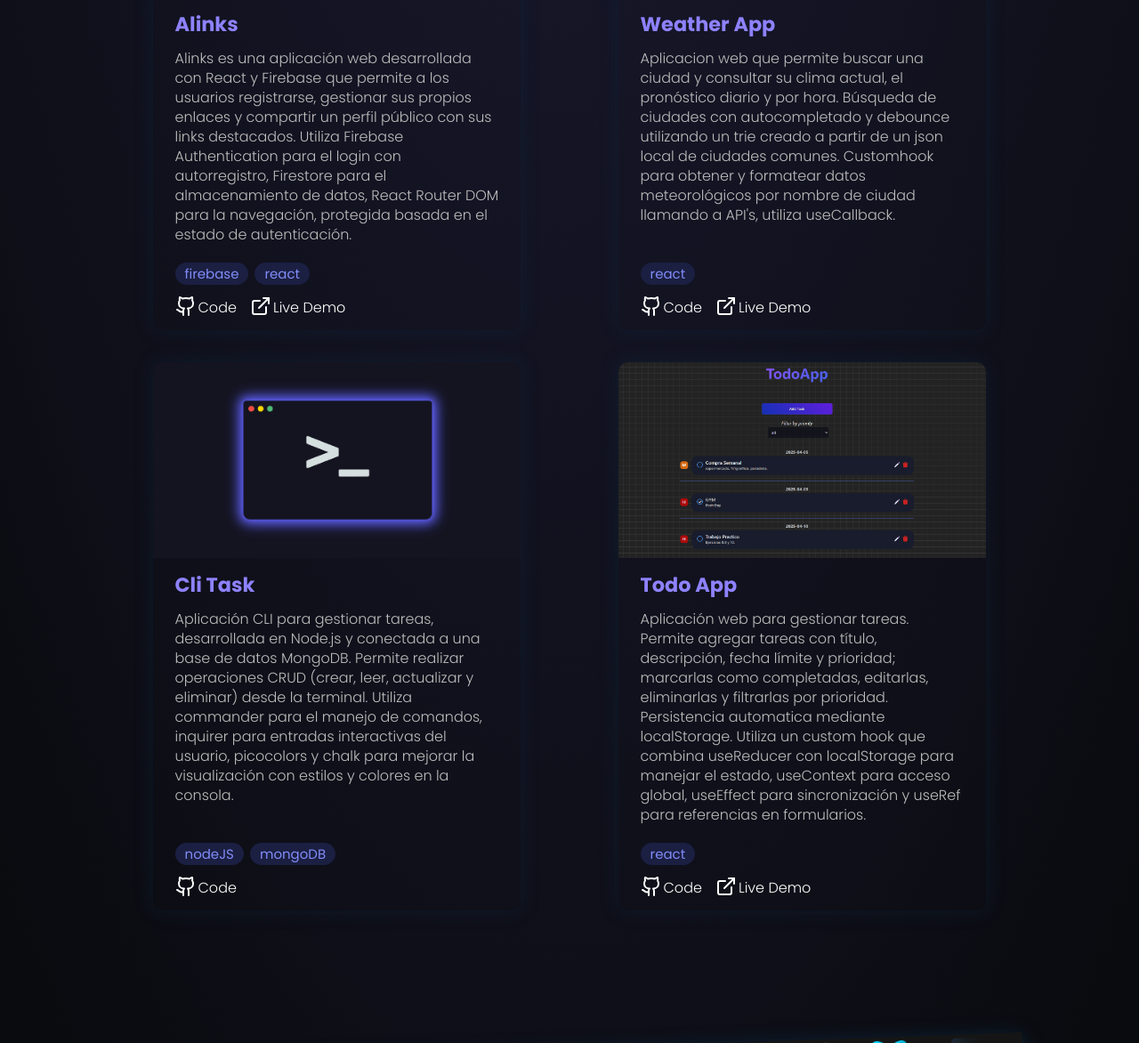
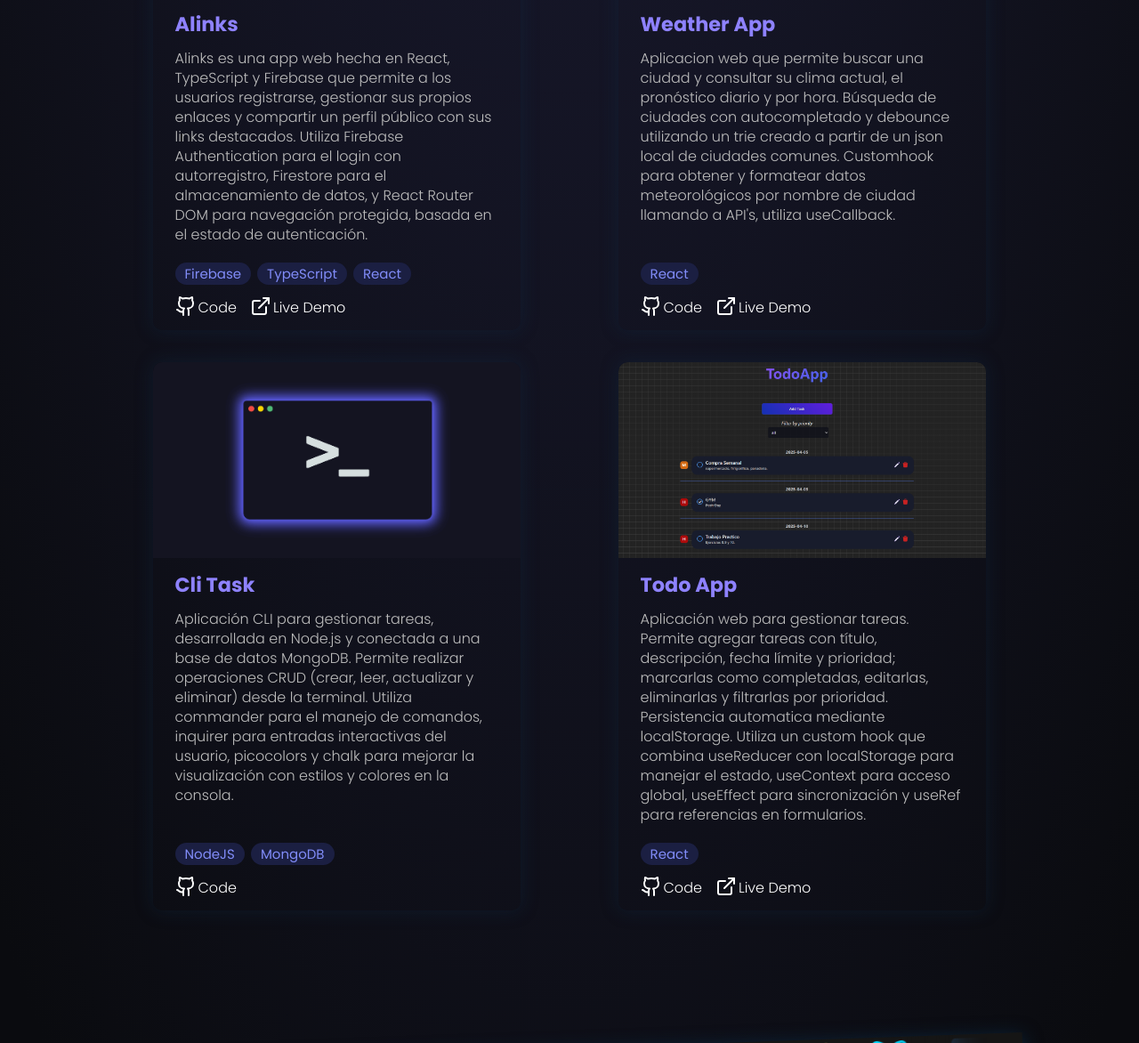
Before and after one commit to Aaron-Cue/portfolio, a plain HTML site: page src/index.html in a window 1280 px wide. Shown: the part 2294-3466 px from the top of the page at 89% size. Drawn offline with nearby package versions, Linux system fonts and the light colour scheme.

Commit message:
change description alinks project

```diff
--- a/src/index.html
+++ b/src/index.html
@@ -212,16 +212,17 @@
                 class="description-project"
                 data-translate="description-project-1"
               >
-                Alinks es una aplicación web desarrollada con React y Firebase
-                que permite a los usuarios registrarse, gestionar sus propios
-                enlaces y compartir un perfil público con sus links destacados.
-                Utiliza Firebase Authentication para el login con autorregistro,
-                Firestore para el almacenamiento de datos, React Router DOM para
-                la navegación, protegida basada en el estado de autenticación.
+              Alinks es una app web hecha en React, TypeScript y Firebase
+              que permite a los usuarios registrarse, gestionar sus propios
+              enlaces y compartir un perfil público con sus links destacados.
+              Utiliza Firebase Authentication para el login con autorregistro,
+              Firestore para el almacenamiento de datos, y React Router DOM para
+              navegación protegida, basada en el estado de autenticación.
               </p>
               <div class="tecnologies-project">
-                <div class="tecnologie">firebase</div>
-                <div class="tecnologie">react</div>
+                <div class="tecnologie">Firebase</div>
+                <div class="tecnologie">TypeScript</div>
+                <div class="tecnologie">React</div>
               </div>
               <div class="projects_links">
                 <a
@@ -296,7 +297,7 @@
               Aplicacion web que permite buscar una ciudad y consultar su clima actual, el pronóstico diario y por hora. Búsqueda de ciudades con autocompletado y debounce utilizando un trie creado a partir de un json local de ciudades comunes. Customhook para obtener y formatear datos meteorológicos por nombre de ciudad llamando a API's, utiliza useCallback.
               </p>
               <div class="tecnologies-project">
-                <div class="tecnologie">react</div>
+                <div class="tecnologie">React</div>
               </div>
               <div class="projects_links">
                 <a
@@ -375,8 +376,8 @@
                 mejorar la visualización con estilos y colores en la consola.
               </p>
               <div class="tecnologies-project">
-                <div class="tecnologie">nodeJS</div>
-                <div class="tecnologie">mongoDB</div>
+                <div class="tecnologie">NodeJS</div>
+                <div class="tecnologie">MongoDB</div>
               </div>
               <div class="projects_links">
                 <a
@@ -425,7 +426,7 @@
               Aplicación web para gestionar tareas, con una interfaz rápida, simple e intuitiva. Permite agregar tareas con título, descripción, fecha límite y prioridad; marcarlas como completadas, editarlas, eliminarlas y filtrarlas por prioridad. Los datos se guardan automáticamente en localStorage para conservar las tareas entre sesiones. Utiliza un custom hook que combina useReducer con localStorage para manejar el estado, useContext para acceso global, useEffect para sincronización y useRef para referencias en formularios.
               </p>
               <div class="tecnologies-project">
-                <div class="tecnologie">react</div>
+                <div class="tecnologie">React</div>
               </div>
               <div class="projects_links">
                 <a
--- a/src/translate.json
+++ b/src/translate.json
@@ -25,7 +25,7 @@
     "text-contact": "No dudes en comunicarte escribiendo a cualquiera de <a href='' class='a-contact'>mis redes</a> sociales o enviándome un correo. ¡Espero conectar contigo y explorar oportunidades juntos! 📞🚀",
 
     "title-project-1": "Alinks",
-    "description-project-1": "Alinks es una aplicación web desarrollada con React y Firebase que permite a los usuarios registrarse, gestionar sus propios enlaces y compartir un perfil público con sus links destacados. Utiliza Firebase Authentication para el login con autorregistro, Firestore para el almacenamiento de datos, React Router DOM para la navegación, protegida basada en el estado de autenticación.",
+    "description-project-1": "Alinks es una app web hecha en React, TypeScript y Firebase que permite a los usuarios registrarse, gestionar sus propios enlaces y compartir un perfil público con sus links destacados. Utiliza Firebase Authentication para el login con autorregistro, Firestore para el almacenamiento de datos, y React Router DOM para navegación protegida, basada en el estado de autenticación.",
     "title-project-2": "Weather App",
     "description-project-2": "Aplicacion web que permite buscar una ciudad y consultar su clima actual, el pronóstico diario y por hora. Búsqueda de ciudades con autocompletado y debounce utilizando un trie creado a partir de un json local de ciudades comunes. Customhook para obtener y formatear datos meteorológicos por nombre de ciudad llamando a API's, utiliza useCallback.",
     "title-project-3": "Cli Task",
@@ -59,7 +59,7 @@
     "text-contact": "Do not hesitate to contact me by writing to any of <a href='' class='a-contact'>my</a> social networks or sending me an email. I hope to connect with you and explore opportunities together! 📞🚀",
 
     "title-project-1": "ALinks",
-    "description-project-1": "Alinks is a web application built with React and Firebase that allows users to register, manage their personal links, and share a public profile with their featured links. It uses Firebase Authentication for sign-up and login, Firestore for data storage, and React Router DOM for navigation, which is protected based on the authentication state.",
+    "description-project-1": "Alinks is a web app built with React, TypeScript, and Firebase that allows users to register, manage their own links, and share a public profile with their featured links. It uses Firebase Authentication for self-registration login, Firestore for data storage, and React Router DOM for protected navigation based on the authentication state.",
     "title-project-2": "Weather App",
     "description-project-2": "A web application that allows users to search for a city and check its current weather, daily forecast, and hourly forecast. City search includes autocomplete and debounce using a trie built from a local JSON file of common cities. A custom hook is used to fetch and format weather data by city name, calling APIs and utilizing useCallback.",
     "title-project-3": "Cli Task",
```
